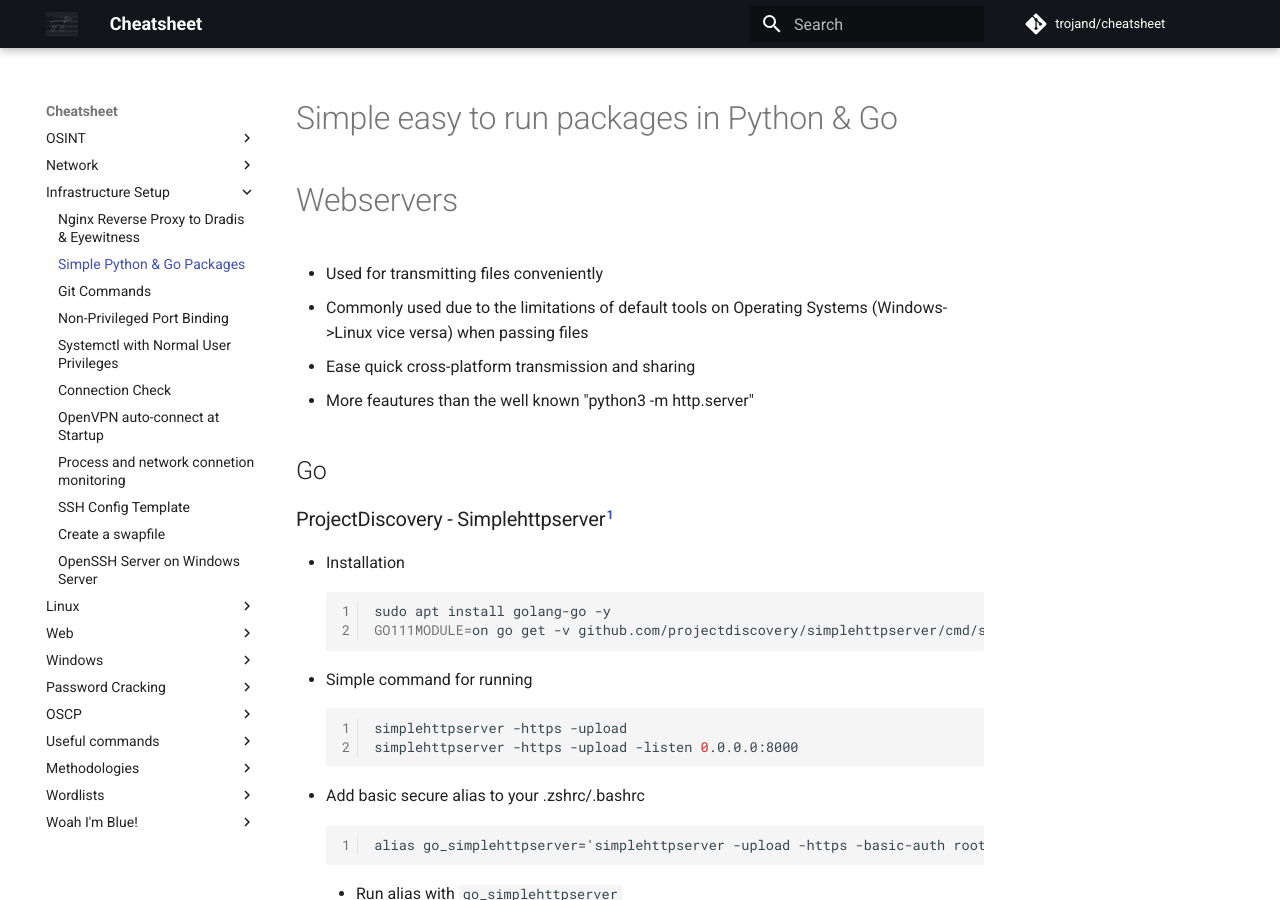
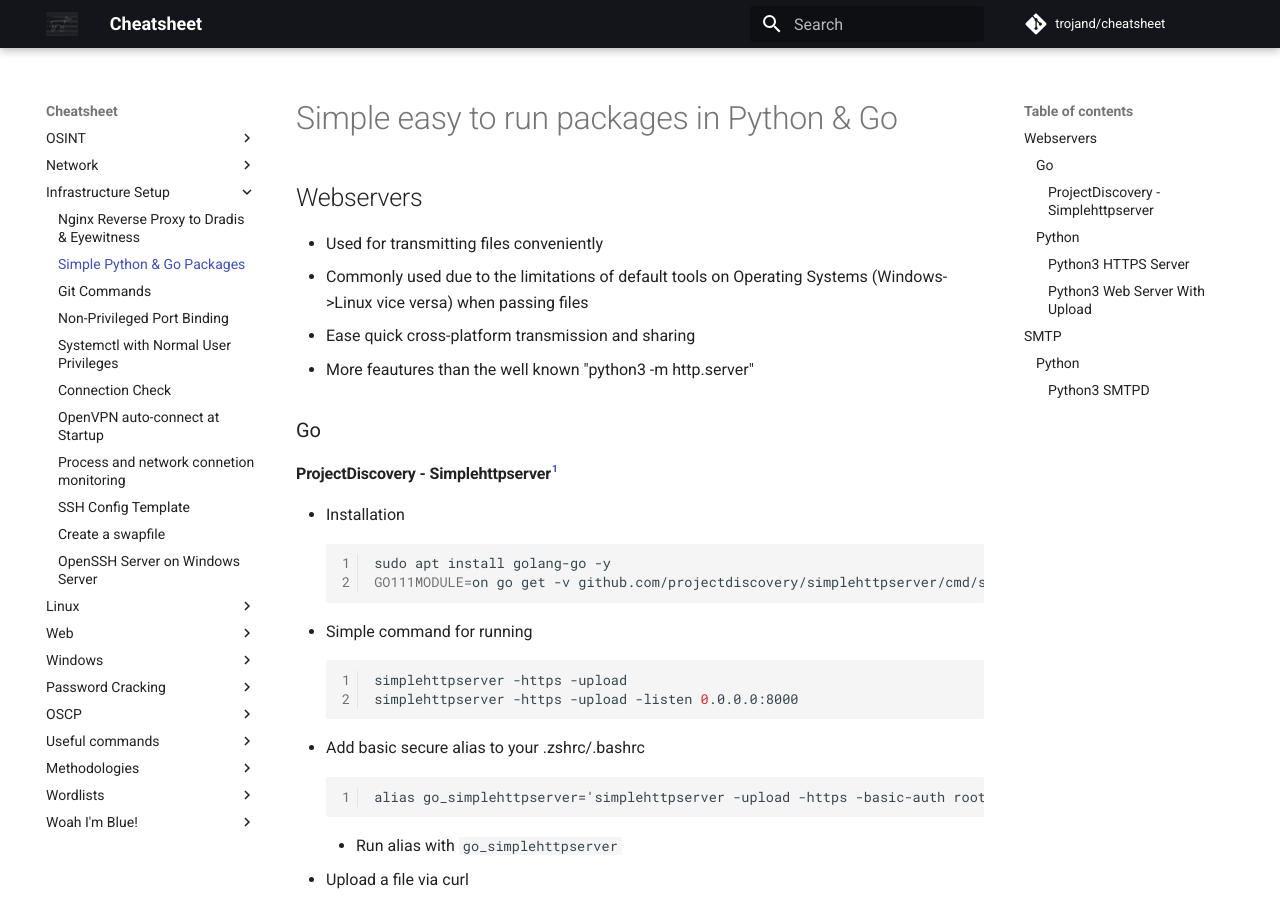
Before and after one commit to trojand/cheatsheet, an MkDocs documentation site: the page built from docs/Infrastructure_Setup/Simple_Python_Go_Packages.md, in a window 1280 px wide and 900 px high. Built offline with MkDocs 1.6.1 and Material for MkDocs 9.7.7, drawn with Linux system fonts in a browser that asks for light colours; comment, search, counter and statistics services are not loaded.

Commit message:
Update Simple_Python_Go_Packages.md

````diff
--- a/docs/Infrastructure_Setup/Simple_Python_Go_Packages.md
+++ b/docs/Infrastructure_Setup/Simple_Python_Go_Packages.md
@@ -1,15 +1,15 @@
 # Simple easy to run packages in Python & Go
 
-# Webservers
+## Webservers
 
 * Used for transmitting files conveniently
 * Commonly used due to the limitations of default tools on Operating Systems (Windows->Linux vice versa) when passing files
 * Ease quick cross-platform transmission and sharing
 * More feautures than the well known "python3 -m http.server"
 
-## Go
+### Go
 
-### ProjectDiscovery - Simplehttpserver[^1]
+#### ProjectDiscovery - Simplehttpserver[^1]
 * Installation
     ```bash
     sudo apt install golang-go -y
@@ -31,9 +31,9 @@
 
 
 
-## Python
+### Python
 
-### Python3 HTTPS Server
+#### Python3 HTTPS Server
 ```bash
 openssl req -nodes -x509 -days 7 -newkey rsa:4096 -keyout ./twisted.key -out ./twisted.crt
 python3 -m twisted web --https=8888 -c ./twisted.crt -k ./twisted.key --path .
@@ -41,17 +41,17 @@ openssl x509 -fingerprint -sha256  -in ./twisted.crt
 ```
 
 
-### Python3 Web Server With Upload
+#### Python3 Web Server With Upload
 ```bash
 wget https://gist.githubusercontent.com/touilleMan/eb02ea40b93e52604938/raw/b5b9858a7210694c8a66ca78cfed0b9f6f8b0ce3/SimpleHTTPServerWithUpload.py
 python3 SimpleHTTPServerWithUpload.py
 ```
 
-# SMTP
+## SMTP
 
-## Python
+### Python
 
-### Python3 SMTPD
+#### Python3 SMTPD
 ```bash
 sudo python3 -m smtpd -n -c DebuggingServer 0.0.0.0:25
 sudo python3 -m smtpd -n -c DebuggingServer 0.0.0.0:587
````
